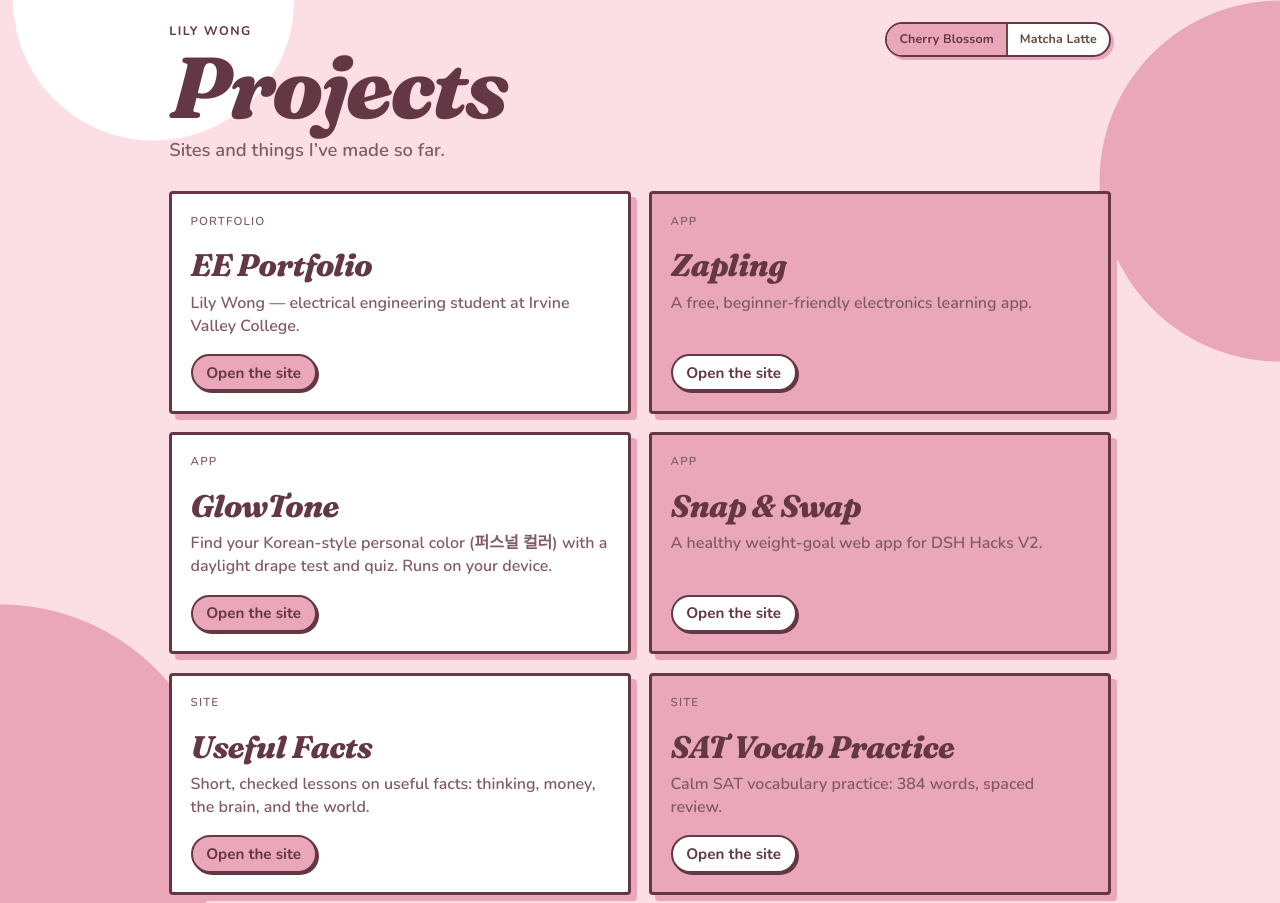
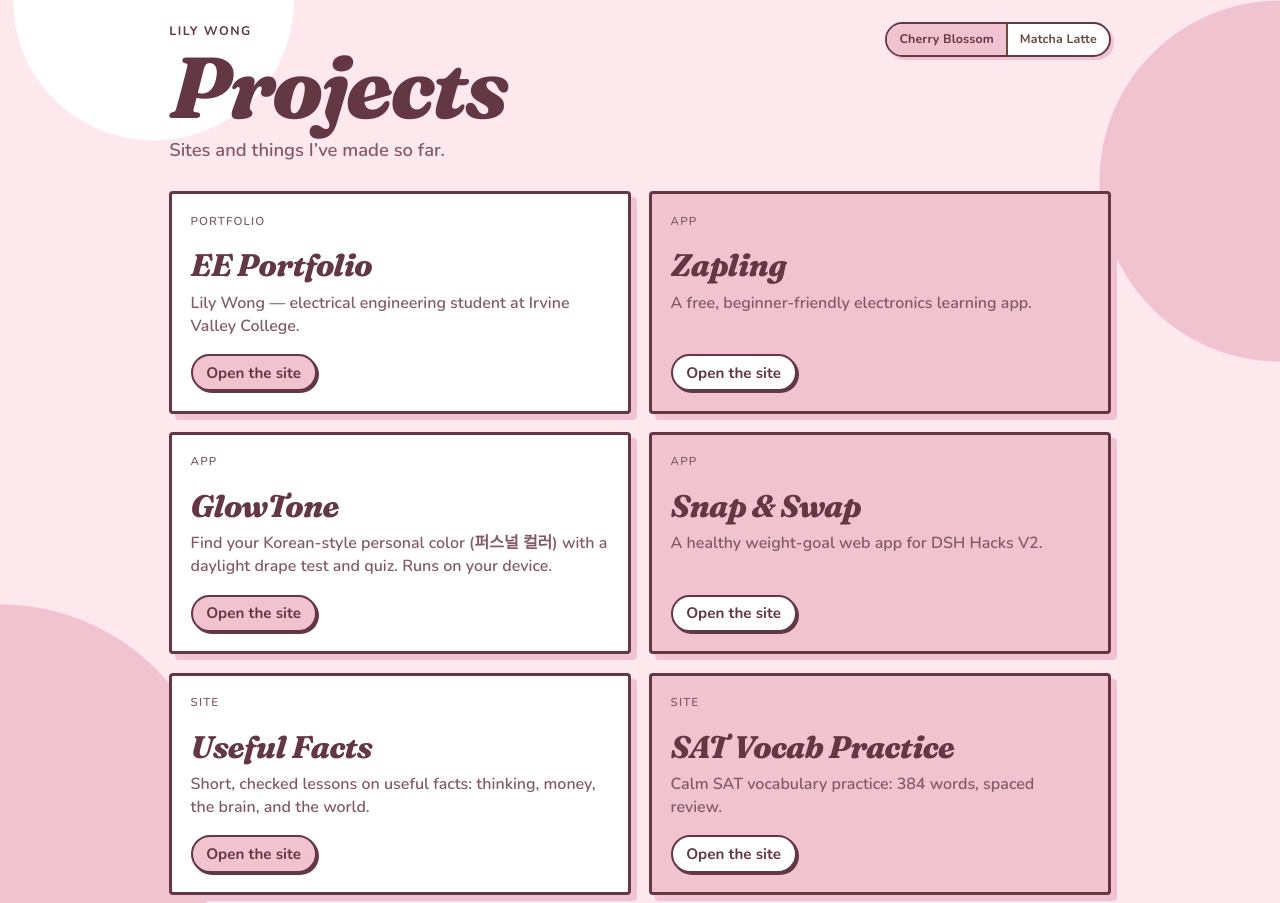
Before and after one commit to lilyofthevalley1618/projects, a plain HTML site: page index.html in a window 1280 px wide. Shown: the top 903 px of the page. Drawn offline with nearby package versions, Linux system fonts and the light colour scheme.

Commit message:
Make both palettes noticeably lighter

```diff
--- a/index.html
+++ b/index.html
@@ -9,7 +9,7 @@
   <link rel="preconnect" href="https://fonts.googleapis.com">
   <link rel="preconnect" href="https://fonts.gstatic.com" crossorigin>
   <link href="https://fonts.googleapis.com/css2?family=Fraunces:ital,opsz,wght@0,9..144,600;0,9..144,800;1,9..144,600;1,9..144,800&family=Nunito:ital,wght@0,400;0,600;0,700;1,400&display=swap" rel="stylesheet">
-  <link rel="stylesheet" href="style.css">
+  <link rel="stylesheet" href="style.css?v=3">
   <script>
     (function () {
       var KEY = "projects.theme.v1";
--- a/style.css
+++ b/style.css
@@ -1,27 +1,27 @@
 /* Cherry Blossom (default) and Matcha Latte themes. */
 :root, [data-theme="cherry"]{
-  --bg:#FCDEE5;
+  --bg:#FDE8ED;
   --paper:#FFFFFF;
-  --card-alt:#EBA7BA;
-  --accent:#EBA7BA;
-  --deep:#CA758B;
+  --card-alt:#F1C2D0;
+  --accent:#F1C2D0;
+  --deep:#D490A2;
   --ink:#643744;
   --muted:color-mix(in srgb, #643744 82%, #FFFFFF);
-  --blob-a:#EBA7BA;
+  --blob-a:#F1C2D0;
   --blob-b:#FFFFFF;
   --font-display:"Fraunces",Georgia,serif;
   --font:"Nunito",system-ui,sans-serif;
 }
 [data-theme="matcha"]{
-  --bg:#BFD0A7;
-  --paper:#EFE7D7;
-  --card-alt:#DECEB2;
-  --accent:#DECEB2;
-  --deep:#99A770;
+  --bg:#D3DFC2;
+  --paper:#F4EEE3;
+  --card-alt:#E8DDCA;
+  --accent:#E8DDCA;
+  --deep:#ADB88C;
   --ink:#664B3F;
-  --muted:color-mix(in srgb, #664B3F 84%, #EFE7D7);
-  --blob-a:#99A770;
-  --blob-b:#DECEB2;
+  --muted:color-mix(in srgb, #664B3F 84%, #F4EEE3);
+  --blob-a:#ADB88C;
+  --blob-b:#E8DDCA;
 }
 *{box-sizing:border-box}
 html,body{margin:0;padding:0}
```
Also changed, not shown: favicon.svg.
